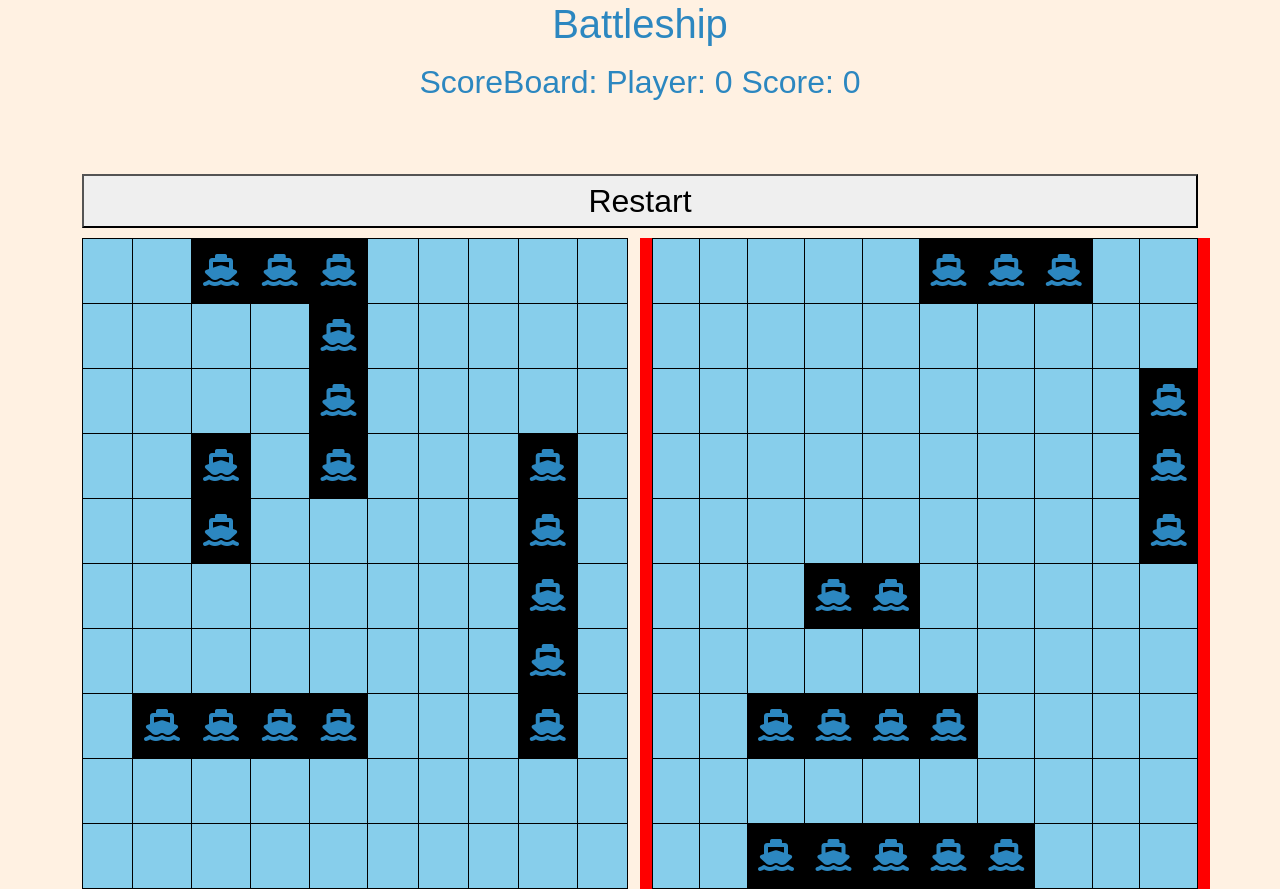
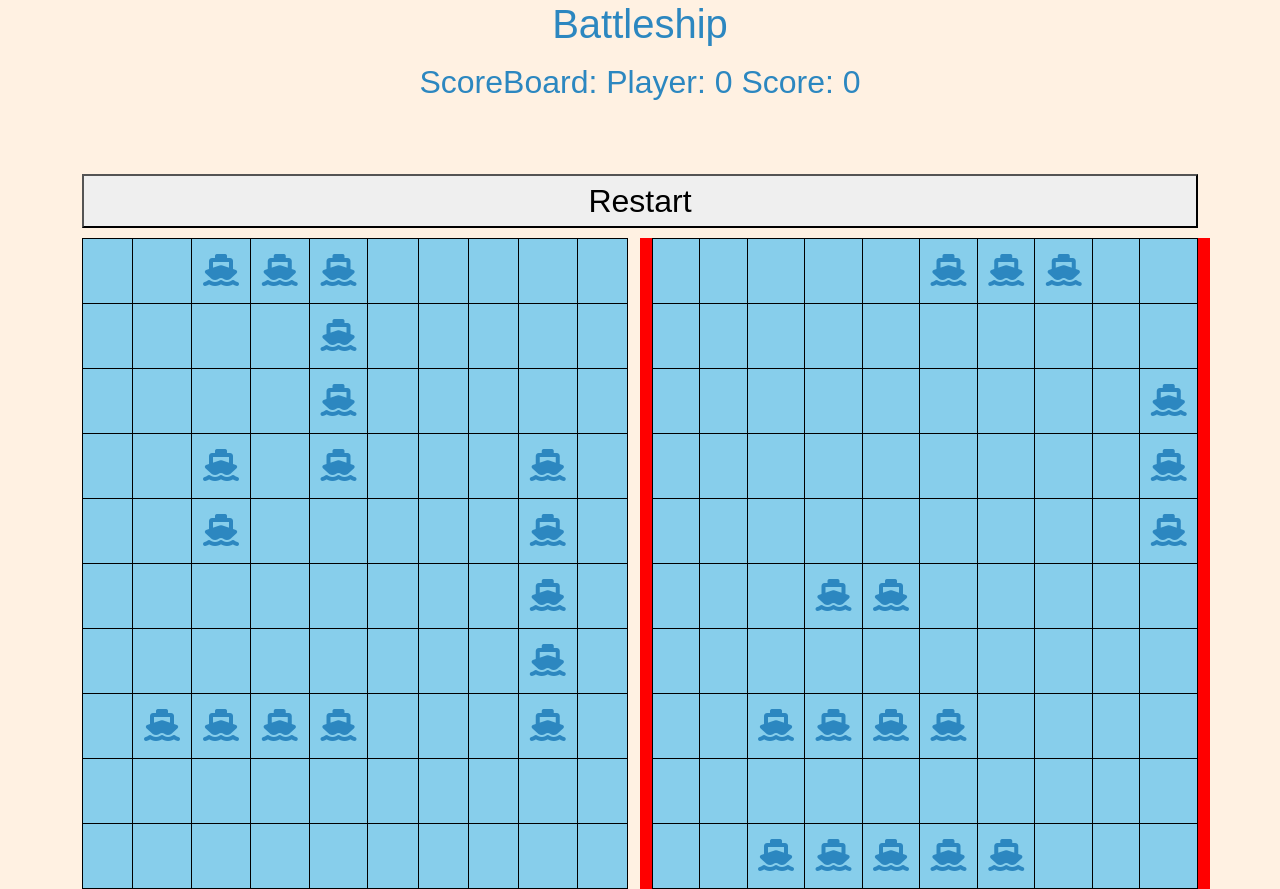
Before and after one commit to bomendez/bo-mendez-sruti-munukutla-project2, a React (Create React App) app: page /game-board in a window 1280 px wide. Built offline with nearby package versions, Linux system fonts and the light colour scheme; a web font is replaced by a local one.

Commit message:
squares.jsx code cleanup & display based on states: no hover

```diff
--- a/src/Battleship.css
+++ b/src/Battleship.css
@@ -157,7 +157,7 @@ a:visited {
 }
 
 .clickedBox{
-    background-color: coral;
+    background-color: #77dd77;
 }
 
 .WinnerBoard{
--- a/src/components/square.jsx
+++ b/src/components/square.jsx
@@ -21,7 +21,6 @@ export function Square(props) {
     let opponentShipsOnBoard;
     let opponentListVisitedSquares;
 
-    // console.log(props);
     //depending on the Board of player, display Board details
     if (props.player_id === '0') {
         shipsOnBoard = board_state.player_zero.ships;
@@ -34,7 +33,7 @@ export function Square(props) {
         opponentShipsOnBoard = board_state.player_zero.ships;
         opponentListVisitedSquares = board_state.player_zero.clickedSquares;
     }
-    let colorClass = 'unclicked';
+    let colorClass;
 
     let icon = "";
 
@@ -54,13 +53,20 @@ export function Square(props) {
         return false;
     }
 
-
-
-    if (listVisitedSquares.some(e => e.x_coord === props.x_coord && e.y_coord === props.y_coord)) {
+    //set diplay based on board state
+    if(unselected){
+        colorClass ='unclicked';
+    }else if(hit){
+        // colorClass = 'highlight';
+        icon = "fa fa-bomb";
+    }else if(miss){
         colorClass = 'clickedBox';
         icon = "far fa-check-square";
+    }
+    //on hover event handler state change to be added
+    // }else if(hover){
+    // }
 
-    }
 
     function aiTurn() {
         console.log("aiClick()");
@@ -138,8 +144,4 @@ export function Square(props) {
         </td>
     )
 
-    // makeSquareVisited(){
-    //     this.setState({visited: true});
-    //     document.getElementById(this.props.id).style.backgroundColor = "coral";
-    // }
 }
```
